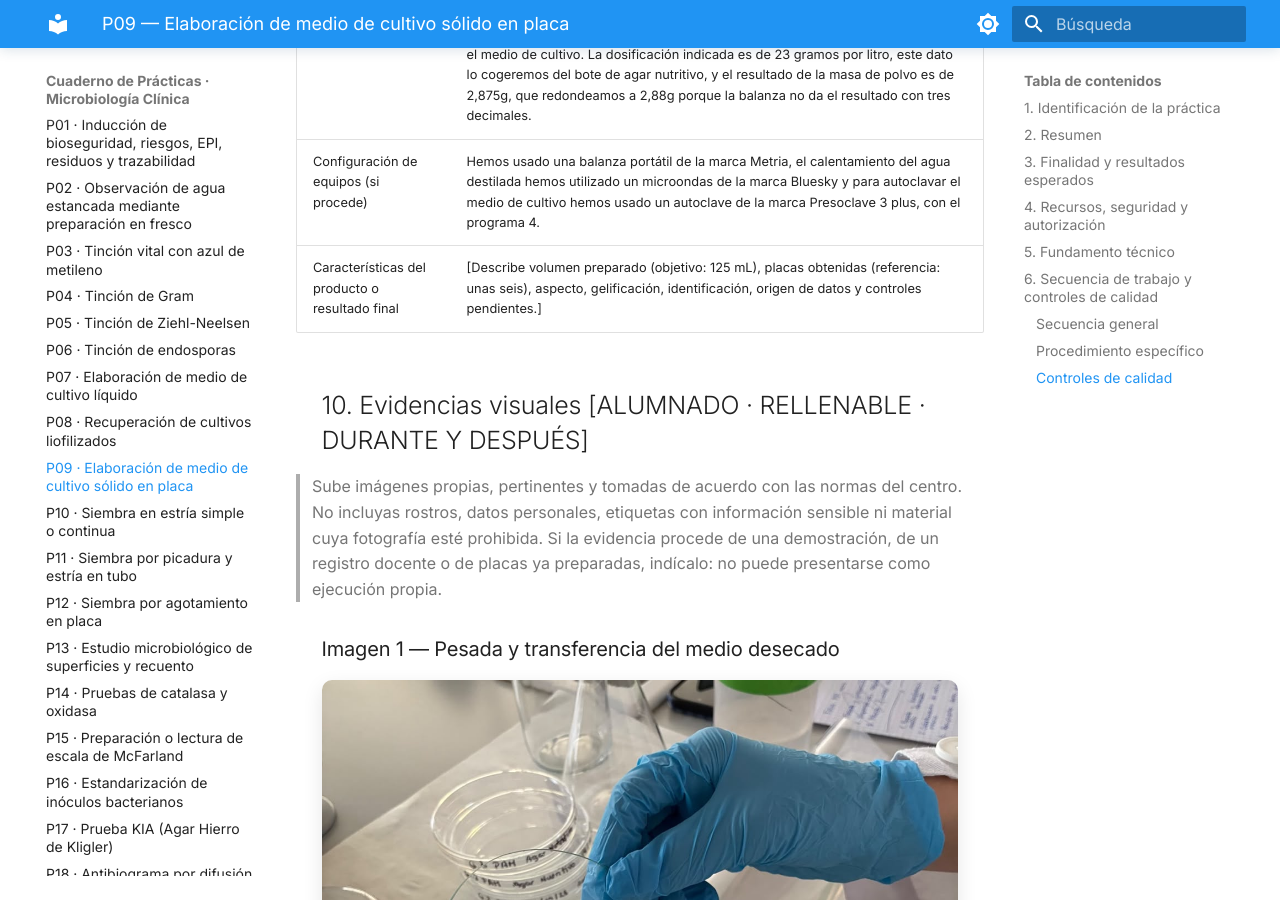
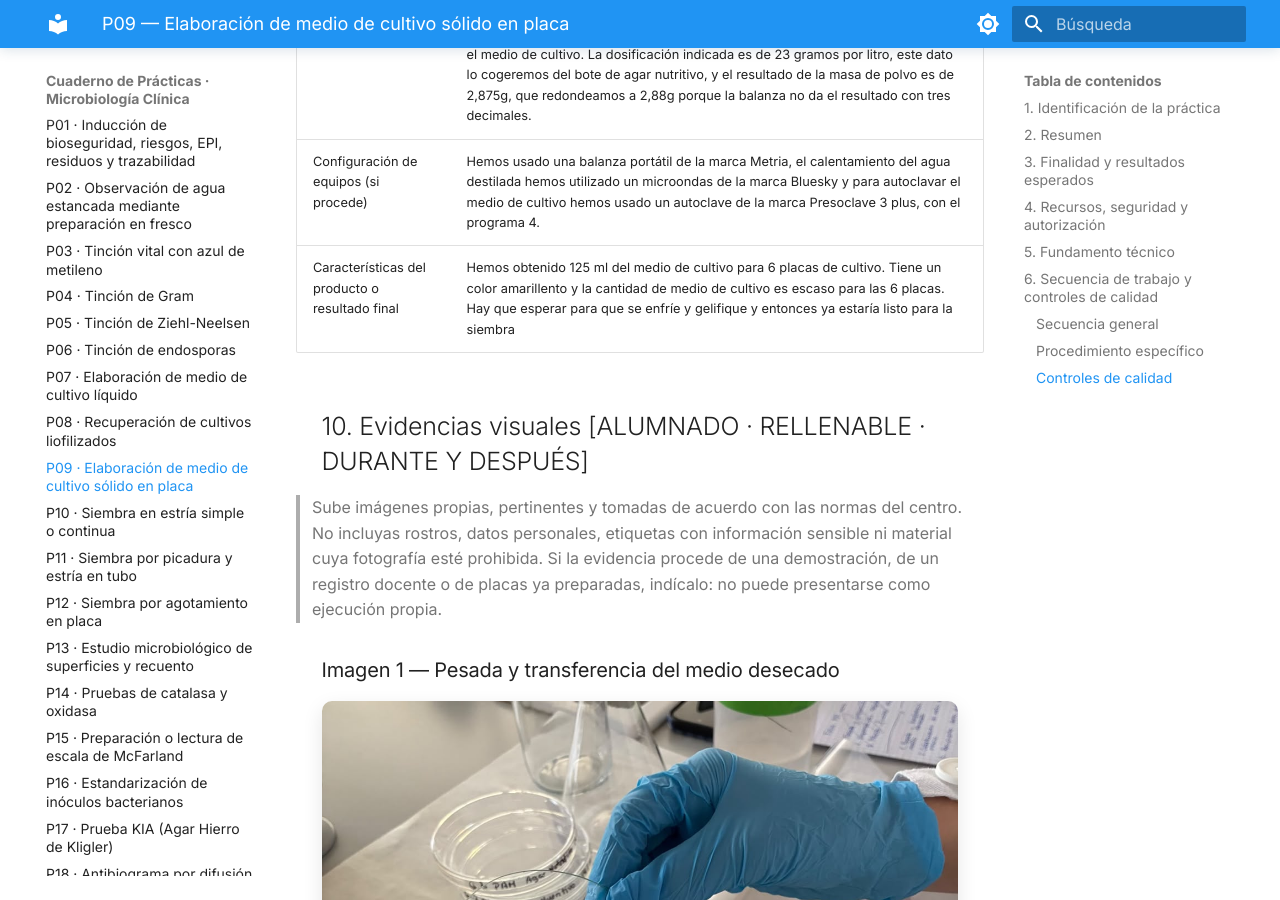
Before and after one commit to aseguror01-source/Cuaderno-Microbiolog-a--Ariadna-Seguro, an MkDocs documentation site: the page built from docs/practicas/P09_Medio_solido_en_placa.md, in a window 1280 px wide and 900 px high, scrolled down 6639 px. Built offline with MkDocs 1.6.1 and Material for MkDocs 9.7.7, drawn with Linux system fonts in a browser that asks for light colours.

Commit message:
Update P09_Medio_solido_en_placa.md

```diff
--- a/docs/practicas/P09_Medio_solido_en_placa.md
+++ b/docs/practicas/P09_Medio_solido_en_placa.md
@@ -146,7 +146,7 @@ Registra los datos de tu actividad e indica si proceden de ejecución propia, de
 |---|---|
 | Cálculos (si procede) |Según la fórmula: **masa de polvo (g) = dosificación indicada (g/L) × 0,125 L**, calculamos la masa de agar nutritivo que pesaremos posteriormente para realizar el medio de cultivo. La dosificación indicada es de 23 gramos por litro, este dato lo cogeremos del bote de agar nutritivo, y el resultado de la masa de polvo es de 2,875g, que redondeamos a 2,88g porque la balanza no da el resultado con tres decimales.
 | Configuración de equipos (si procede) | Hemos usado una balanza portátil de la marca Metria, el calentamiento del agua destilada hemos utilizado un microondas de la marca Bluesky y para autoclavar el medio de cultivo hemos usado un autoclave de la marca Presoclave 3 plus, con el programa 4.|
-| Características del producto o resultado final | [Describe volumen preparado (objetivo: 125 mL), placas obtenidas (referencia: unas seis), aspecto, gelificación, identificación, origen de datos y controles pendientes.] |
+| Características del producto o resultado final | Hemos obtenido 125 ml del medio de cultivo para 6 placas de cultivo. Tiene un color amarillento y la cantidad de medio de cultivo es escaso para las 6 placas. Hay que esperar para que se enfríe y gelifique y entonces ya estaría listo para la siembra |
 
 ## 10. Evidencias visuales [ALUMNADO · RELLENABLE · DURANTE Y DESPUÉS]
 
```
